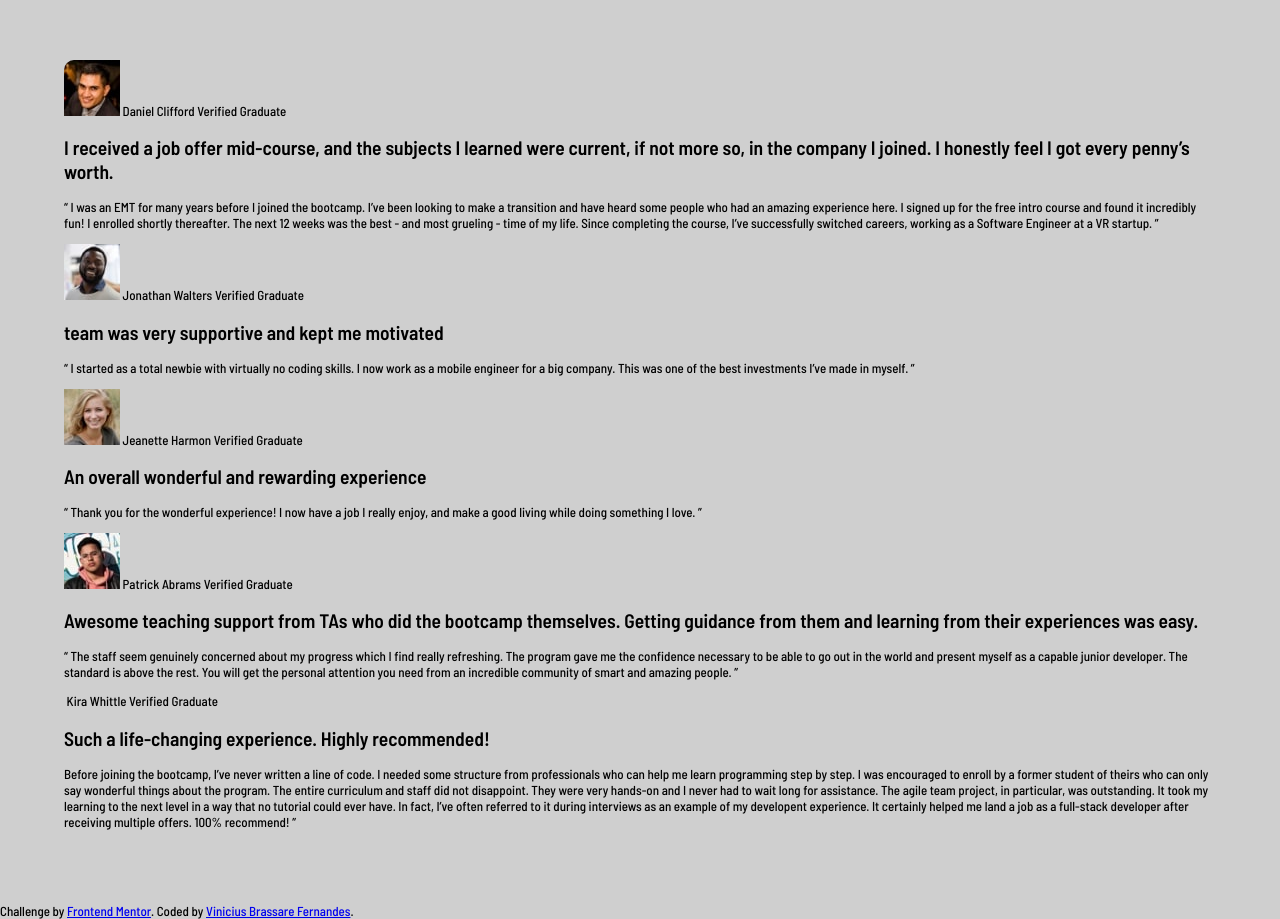
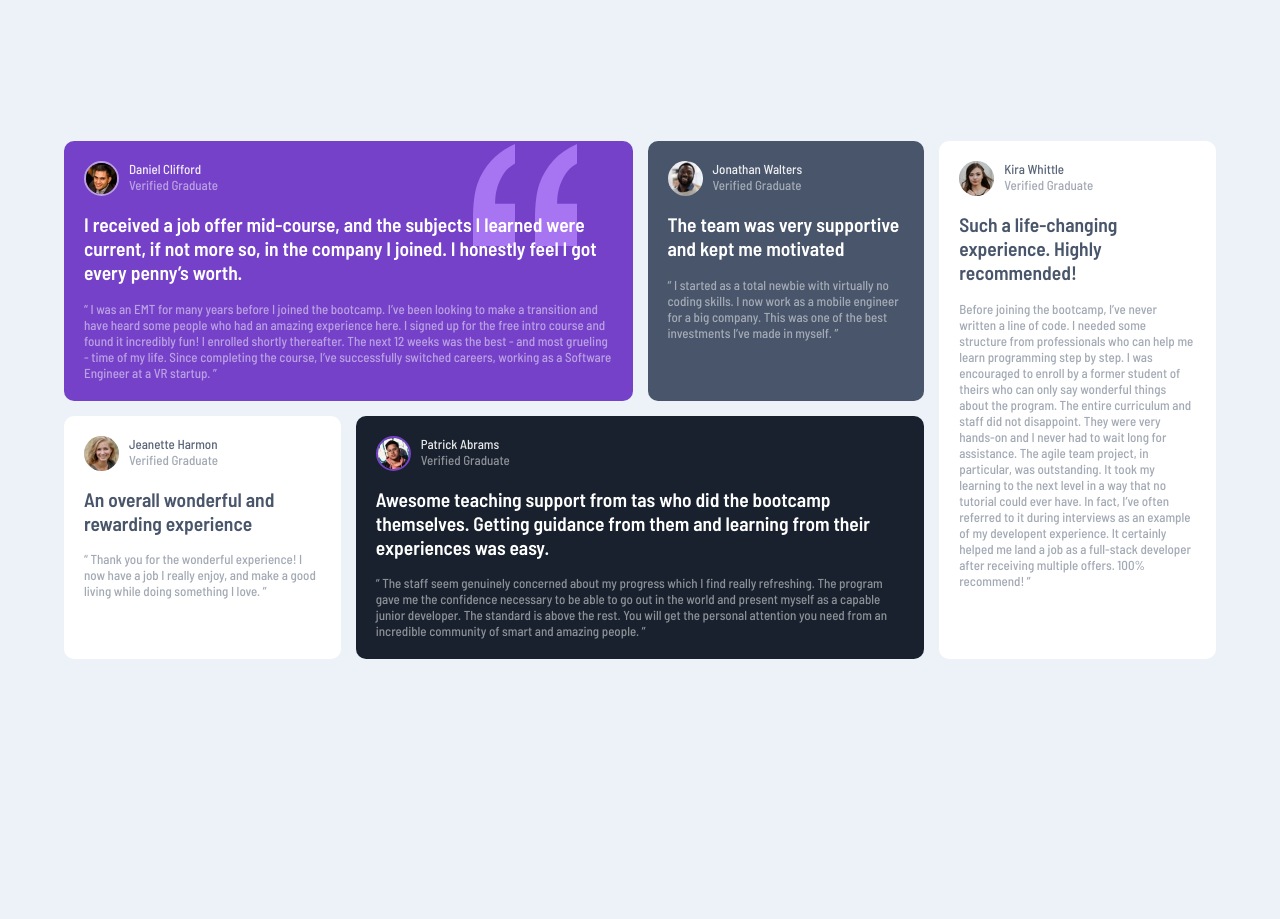
Before and after one commit to brassare/Front-end-mentor, a plain HTML site: page testimonials-grid-section/index.html in a window 1280 px wide. After the commit the page ends 800 px from the top, so only its background shows below. Drawn offline with Linux system fonts and the light colour scheme.

Commit message:
finalização do Desenvolvimento

```diff
--- a/testimonials-grid-section/index.html
+++ b/testimonials-grid-section/index.html
@@ -21,69 +21,106 @@
 <body>
   <section class="container">
 
-    <div class="testimonial testimonial__daniel">
-      <img src="/images/image-daniel.jpg" alt="photo Daniel" class="photo photo__daniel">
-      <span class="name-testimonial-daniel">Daniel Clifford</span>
-      <span class="graduate__daniel">Verified Graduate</span>
+    <div class="testimonial light_text">
 
-      <h2 class="text_daniel">I received a job offer mid-course, and the subjects I learned were current, if not more
+      <section class="section_testimonials">
+
+        <div class="description">
+          <img src="/images/image-daniel.jpg" alt="photo Daniel" class="testimonial__photo">
+          <div class="name_graduate">
+            <p class="testimonial__name">Daniel Clifford </p>
+            <p class="testimonial__label">Verified Graduate</p>
+          </div>
+        </div>
+        <h2>I received a job offer mid-course, and the subjects I learned were current, if not
+          more
           so,
           in the company I joined. I honestly feel I got every penny’s worth.</h2>
 
-      <p class="paragraph_daniel">“ I was an EMT for many years before I joined the bootcamp. I’ve been looking to make
+        <p class="testimonial__description">“ I was an EMT for many years before I joined the bootcamp. I’ve been looking to
+          make
           a
           transition and have heard some people who had an amazing experience here. I signed up
           for the free intro course and found it incredibly fun! I enrolled shortly thereafter.
           The next 12 weeks was the best - and most grueling - time of my life. Since completing
           the course, I’ve successfully switched careers, working as a Software Engineer at a VR startup. ”</p>
+      </section>
     </div>
 
-    <div class="testimonial testimonial__jonathan">
-      <img src="/images/image-jonathan.jpg" alt="photo Jonathan" class="photo photo__jonathan">
-      <span class="name-testimonial-jonathan"> Jonathan Walters</span>
-      <span class="graduate__jonathan">Verified Graduate</span>
+    <div class="testimonial light_text">
+      <section class="section_testimonials">
 
-      <h2 class="text_jhonatan"> team was very supportive and kept me motivated</h2>
+        <div class="description">
+          <img src="/images/image-jonathan.jpg" alt="photo Jonathan" class="testimonial__photo">
+          <div class="name_graduate">
+            <p class="testimonial__name"> Jonathan Walters</p>
+            <p class="testimonial__label">Verified Graduate</p>
+          </div>
+        </div>
+        <h2>The team was very supportive and kept me motivated</h2>
 
-      <p class="paragraph_jhonatan">“ I started as a total newbie with virtually no coding skills. I now work as a
+        <p class="testimonial__description">“ I started as a total newbie with virtually no coding skills. I now work as a
           mobile engineer
           for a big company. This was one of the best investments I’ve made in myself. ”</p>
+      </section>
     </div>
 
-    <div class="testimonial testimonial__jeanette">
-      <img src="/images/image-jeanette.jpg" alt="photo Jeanette" class="photo photo__jeanette">
-      <span class="name-testimonial-jeanette">Jeanette Harmon</span>
-      <span class="graduate__jeanette">Verified Graduate</span>
+    <div class="testimonial">
+      <section class="section_testimonials">
 
-      <h2 class="text_jeanette"> An overall wonderful and rewarding experience</h2>
+        <div class="description description_jeanette">
+          <img src="/images/image-jeanette.jpg" alt="photo Jeanette" class="testimonial__photo">
+          <div class="name_graduate">
+            <p class="testimonial__name">Jeanette Harmon</p>
+            <p class="testimonial__label">Verified Graduate</p>
+          </div>
+        </div>
+        <h2> An overall wonderful and rewarding experience</h2>
 
-      <p class="paragraph_jeanette">“ Thank you for the wonderful experience! I now have a job I really enjoy, and make
+        <p class="testimonial__description">“ Thank you for the wonderful experience! I now have a job I really enjoy, and
+          make
           a good living
           while doing something I love. ”</p>
+      </section>
     </div>
 
-    <div class="testimonial testimonial__patrick">
-      <img src="/images/image-patrick.jpg" alt="photo Patrick" class="photo photo__patrick">
-      <span class="name-testimonial-patrick">Patrick Abrams</span>
-      <span class="graduate__patrick"> Verified Graduate</span>
+    <div class="testimonial light_text">
+      <section class="section_testimonials">
 
-      <h2 class="text__patrcick"> Awesome teaching support from TAs who did the bootcamp themselves. Getting guidance from them and
+        <div class="description">
+          <img src="/images/image-patrick.jpg" alt="photo Patrick" class="testimonial__photo">
+          <div class="name_graduate">
+            <p class="testimonial__name">Patrick Abrams</p>
+            <p class="testimonial__label"> Verified Graduate</p>
+          </div>
+        </div>
+        <h2> Awesome teaching support from tas who did the bootcamp themselves. Getting guidance
+          from them and
           learning from their experiences was easy.</h2>
 
-      <p class="paragraph_patrick">“ The staff seem genuinely concerned about my progress which I find really refreshing. The program
+        <p class="testimonial__description">“ The staff seem genuinely concerned about my progress which I find really
+          refreshing. The program
           gave me the confidence necessary to be able to go out in the world and present myself as a capable
           junior developer. The standard is above the rest. You will get the personal attention you need from
           an incredible community of smart and amazing people. ”</p>
+      </section>
     </div>
 
-    <div class="testimonial testimonial__kira">
-      <img src="" alt="" class="photo photo__kira">
-      <span class="name-testimonial-kira">Kira Whittle</span>
-      <span class="graduate__kira"> Verified Graduate</span>
+    <div class="testimonial">
+      <section class="section_testimonials">
 
-      <h2 class="text__kira"> Such a life-changing experience. Highly recommended!</h2>
+        <div class="description">
+          <img src="/images/image-kira.jpg" alt="" class="testimonial__photo">
+          <div class="name_graduate">
+            <p class="testimonial__name">Kira Whittle</p>
+            <p class="testimonial__label"> Verified Graduate</p>
+          </div>
+        </div>
+        <h2> Such a life-changing experience. Highly recommended!</h2>
 
-      <p class="paragraph_kria"> Before joining the bootcamp, I’ve never written a line of code. I needed some structure from
+        <p class="testimonial__description"> Before joining the bootcamp, I’ve never written a line of code. I needed some
+          structure
+          from
           professionals who can help me learn programming step by step. I was encouraged to enroll by a former
           student of theirs who can only say wonderful things about the program. The entire curriculum and staff
           did not disappoint. They were very hands-on and I never had to wait long for assistance. The agile team
@@ -91,12 +128,11 @@
           could ever have. In fact, I’ve often referred to it during interviews as an example of my developent
           experience. It certainly helped me land a job as a full-stack developer after receiving multiple offers.
           100% recommend! ”</p>
+      </section>
     </div>
   </section>
 
-  <div class="attribution">
-    Challenge by <a href="https://www.frontendmentor.io?ref=challenge" target="_blank">Frontend Mentor</a>.
-    Coded by <a href="#">Vinicius Brassare Fernandes</a>.
-  </div>
+
 </body>
+
 </html>
--- a/testimonials-grid-section/style.css
+++ b/testimonials-grid-section/style.css
@@ -1,7 +1,8 @@
 :root {
-  --Moderate-violet: (hsl(263, 55%, 52%));
-  --Very-dark-grayish-blue: (hsl(217, 19%, 35%));
-  --Very-dark-blackish-blue: (hsl(219, 29%, 14%));
+  --Moderate-violet: hsl(263, 55%, 52%);
+  --Light-violet: hsl(264, 81%, 70%);
+  --Very-dark-grayish-blue: hsl(217, 19%, 35%);
+  --Very-dark-blackish-blue: hsl(219, 29%, 14%);
   --White: hsl(0, 0%, 100%);
 
   /*Neutral*/
@@ -23,12 +24,17 @@ html {
 }
 
 body {
-  background-color: var(--Light-gray);
+  background-color: var(--Light-grayish-blue);
   min-height: 100vh;
   display: grid;
   align-items: center;
   justify-content: center;
   margin: 0;
+}
+
+p {
+  margin: 0;
+  padding: 0;
 }
 
 .container {
@@ -42,6 +48,82 @@ body {
   padding: 0px;
   width: 90%;
   margin: 60px auto;
+  overflow: hidden;
+  row-gap: 15px;
+}
+
+.testimonial {
   border-radius: 10px;
-  overflow: hidden;
+  width: 100%;
+  color: var(--Very-dark-grayish-blue);
+  background-color: var(--White);
 }
+
+.testimonial:nth-of-type(5n + 1) {
+  background: url(/images/bg-pattern-quotation.svg) no-repeat right 12% top 1.8%,
+    var(--Moderate-violet);
+  grid-area: testimonial__daniel;
+}
+
+.testimonial:nth-of-type(5n + 2) {
+  background-color: var(--Very-dark-grayish-blue);
+  grid-area: testimonial__jonathan;
+}
+
+.testimonial:nth-of-type(5n + 3) {
+  grid-area: testimonial__jeanette;
+}
+
+.testimonial:nth-of-type(5n + 4) {
+  background-color: var(--Very-dark-blackish-blue);
+  grid-area: testimonial__patrick;
+}
+
+.testimonial:nth-of-type(5n) {
+  grid-area: testimonial__kira;
+}
+
+.section_testimonials {
+  margin: 20px;
+}
+
+.description {
+  display: flex;
+}
+
+.name_graduate {
+  margin-left: 10px;
+}
+.light_text {
+  color: var(--White);
+}
+.testimonial__name {
+  opacity: 0.9;
+}
+.testimonial__label,
+.testimonial__description {
+  opacity: 0.5;
+}
+
+.testimonial__photo {
+  border-radius: 50%;
+  width: 35px;
+}
+
+.testimonial:nth-of-type(5n + 1) .testimonial__photo {
+  border: 2px solid rgba(255, 255, 255, 0.5);
+}
+
+.testimonial:nth-of-type(5n + 4) .testimonial__photo {
+  border: 2px solid var(--Moderate-violet);
+}
+
+@media only screen and (min-width: 1024px) {
+  .container {
+    grid-template-columns: repeat(4,1fr);
+    grid-template-areas:
+      "testimonial__daniel testimonial__daniel testimonial__jonathan testimonial__kira"
+      "testimonial__jeanette testimonial__patrick testimonial__patrick testimonial__kira";
+    column-gap: 15px;
+    }
+}
```
Lines whose indentation alone changed are shown as unchanged.
